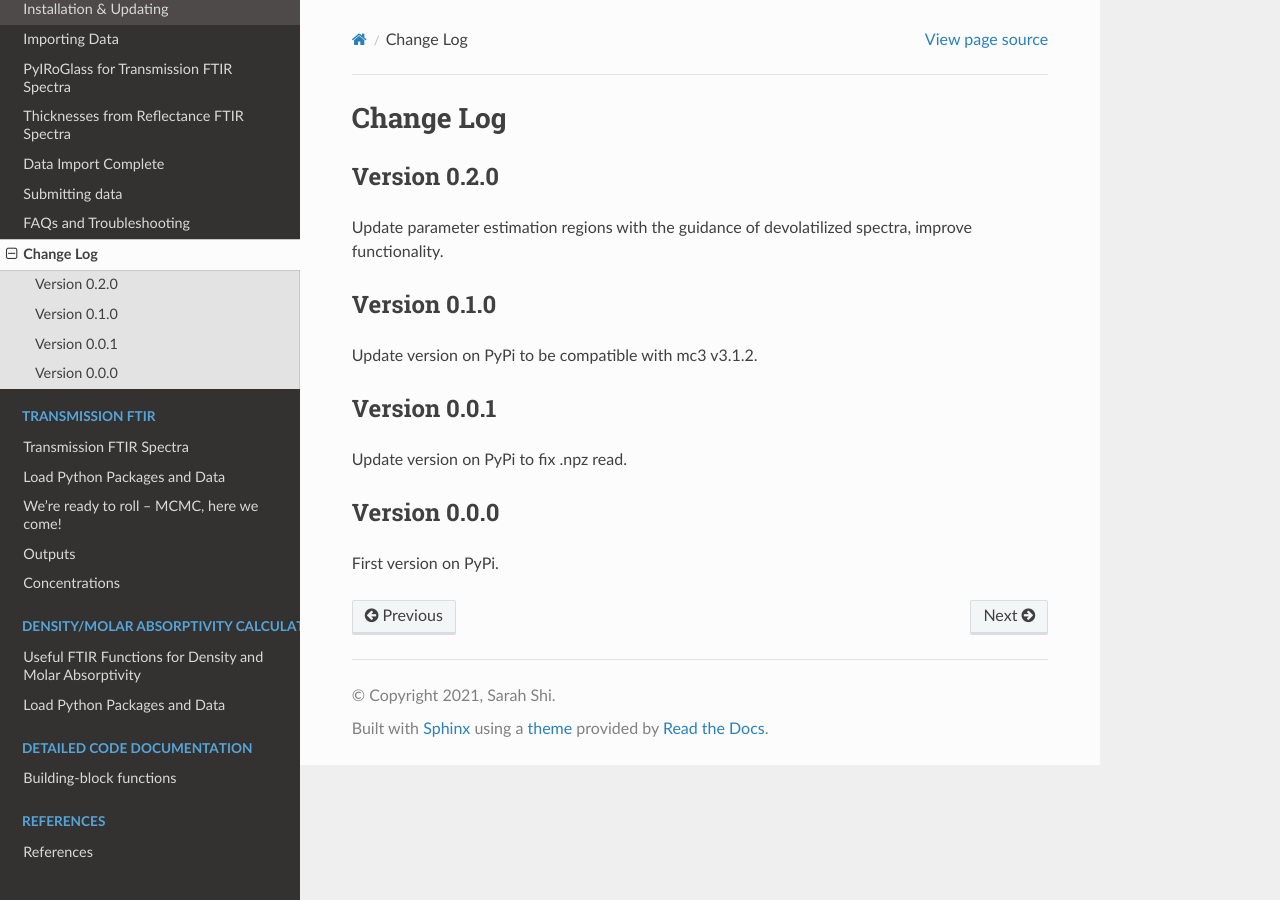
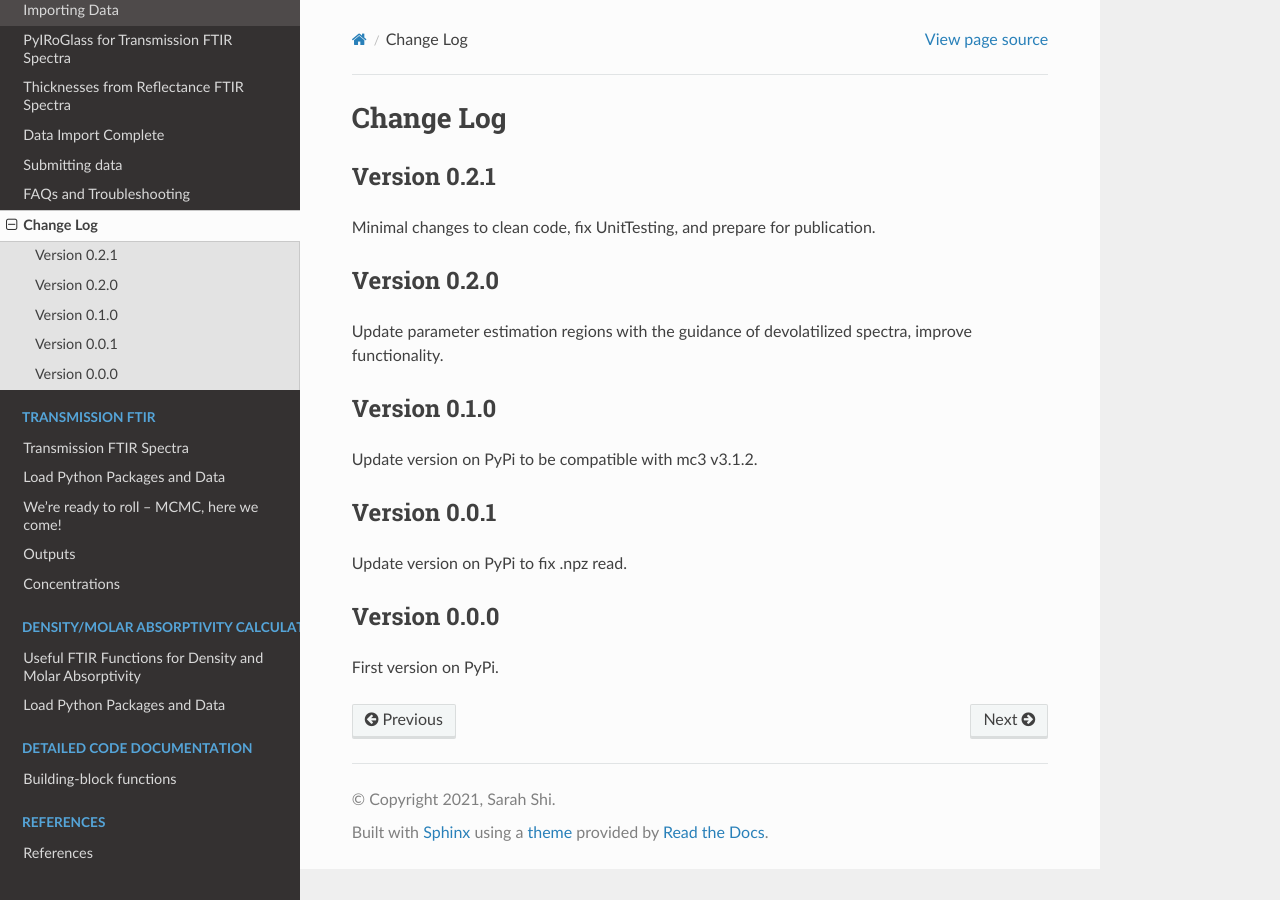
Before and after one commit to sarahshi/PyIRoGlass, a Sphinx documentation site: the page built from docs/Changelog.rst, in a window 1280 px wide. Built offline with Sphinx 7.4.7 and the Read the Docs theme 2.0.0, drawn with Linux system fonts in a browser that asks for light colours; pages that are not in the unit, such as notebooks, are missing from menus.

Commit message:
PyIRoGlass v0.2.1 released!

```diff
--- a/docs/Changelog.rst
+++ b/docs/Changelog.rst
@@ -1,6 +1,11 @@
 ==========
 Change Log
 ==========
+
+Version 0.2.1
+=============
+Minimal changes to clean code, fix UnitTesting, and prepare for publication.
+
 
 Version 0.2.0
 =============
--- a/src/PyIRoGlass/__init__.py
+++ b/src/PyIRoGlass/__init__.py
@@ -527,7 +527,7 @@ def modelfit(data, uncert, indparams, model, title, nbins=75,
     rax.errorbar(binindp, bindata-binmodel, binuncert, fmt='ko', ms=4)
     rax.plot([indparams[0], indparams[-1]], [0,0], 'k:', lw=1.5)
     rax.tick_params(labelsize=fs-1, direction='in', top=True, right=True)
-    rax.set_xlabel("Wavenumber $(\mathregular{cm^{-1}})$", fontsize=fs)
+    rax.set_xlabel("Wavenumber (cm^-1)", fontsize=fs)
     rax.set_ylabel('Residual', fontsize=fs)
     rax.invert_xaxis()
 
```
Also changed, not shown: 1 other file.
